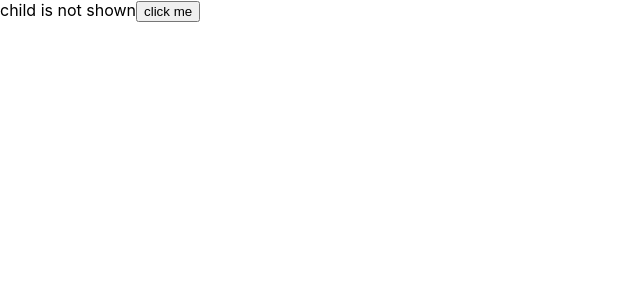
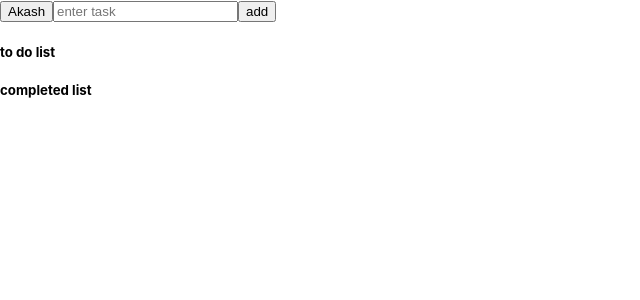
Before and after one commit to AppstoneDev/batch19, a React (Create React App) app: page / in a window 1280 px wide. Shown: the top 300 px of the page, without its empty margins (0-640 px from the left). Built offline with nearby package versions, Linux system fonts and the light colour scheme.

Commit message:
basic router created

```diff
--- a/package.json
+++ b/package.json
@@ -8,6 +8,7 @@
     "@testing-library/user-event": "^13.5.0",
     "react": "^18.2.0",
     "react-dom": "^18.2.0",
+    "react-router-dom": "^6.6.1",
     "react-scripts": "5.0.1",
     "web-vitals": "^2.1.4"
   },
--- /dev/null
+++ b/src/Navigator/myRouter.js
@@ -0,0 +1,22 @@
+import { createBrowserRouter, RouterProvider } from "react-router-dom";
+import Mapper from "../newcomps/mapper";
+import Styling from "../newcomps/styling";
+
+const router = createBrowserRouter([
+  {
+    path: "/",
+    element: <Mapper a={20} />,
+  },
+  {
+    path: "/styling",
+    element: <Styling />,
+  }
+]);
+
+export default function MyRouter() {
+  return (
+    <div style={{width: 300}}>
+      <RouterProvider router={router} />
+    </div>
+  );
+}
--- a/src/index.js
+++ b/src/index.js
@@ -2,6 +2,7 @@ import React from 'react';
 import ReactDOM from 'react-dom/client';
 import './index.css';
 import Parent from './lifecycle/parent';
+import MyRouter from './Navigator/myRouter';
 import Conditional from './newcomps/conditionalRendering';
 import Mapper from './newcomps/mapper';
 import Styling from './newcomps/styling';
@@ -13,7 +14,7 @@ import Shortcuts from './shortcuts/shortcuts';
 const root = ReactDOM.createRoot(document.getElementById('root'));
 root.render(
   // <React.StrictMode>
-    <Parent />
+    <MyRouter />
   // </React.StrictMode>
 );
 
--- a/src/lifecycle/child.js
+++ b/src/lifecycle/child.js
@@ -8,6 +8,7 @@ export default function Child() {
   useEffect(() => {
     //API to fetch profile data
     console.log("child is rendered on the screen");
+    console.log(new Date());
   }, [])
 
   useEffect(() => {
@@ -18,6 +19,7 @@ export default function Child() {
   useEffect(() => {
     //destry all values and variables
     return ()=>{
+      console.log(new Date());
       console.log("child is being removed from screen")
     }
   }, [])
--- a/src/lifecycle/parent.js
+++ b/src/lifecycle/parent.js
@@ -12,7 +12,9 @@ export default function Parent() {
         onClick={() => {
           setShowChild(!showChild);
         }}
-      > click me </button>
+      >
+        click me
+      </button>
     </div>
-  )
+  );
 }
--- a/src/newcomps/mapper.js
+++ b/src/newcomps/mapper.js
@@ -1,6 +1,7 @@
 import { useState } from "react"
+import { Link } from "react-router-dom";
 
-export default function Mapper() {
+export default function Mapper({props}) {
   const [task, setTask] = useState("");
   const [taskList, setTaskList] = useState([]);
   const [completedList, setCompletedList] = useState([]);
@@ -43,8 +44,11 @@ export default function Mapper() {
     //3. remove that element from task list
   }
 
+  console.log(props);
+
   return (
     <div>
+      <Link to="styling"><button>Akash</button></Link>
       {/* LAYOUT TO ADD TASK */}
       <input placeholder="enter task" onChange={handleInput} />
       <button onClick={handleClick} >add</button>
```
Also changed, not shown: 1 other file (tests, documents, lock files or other folders).
